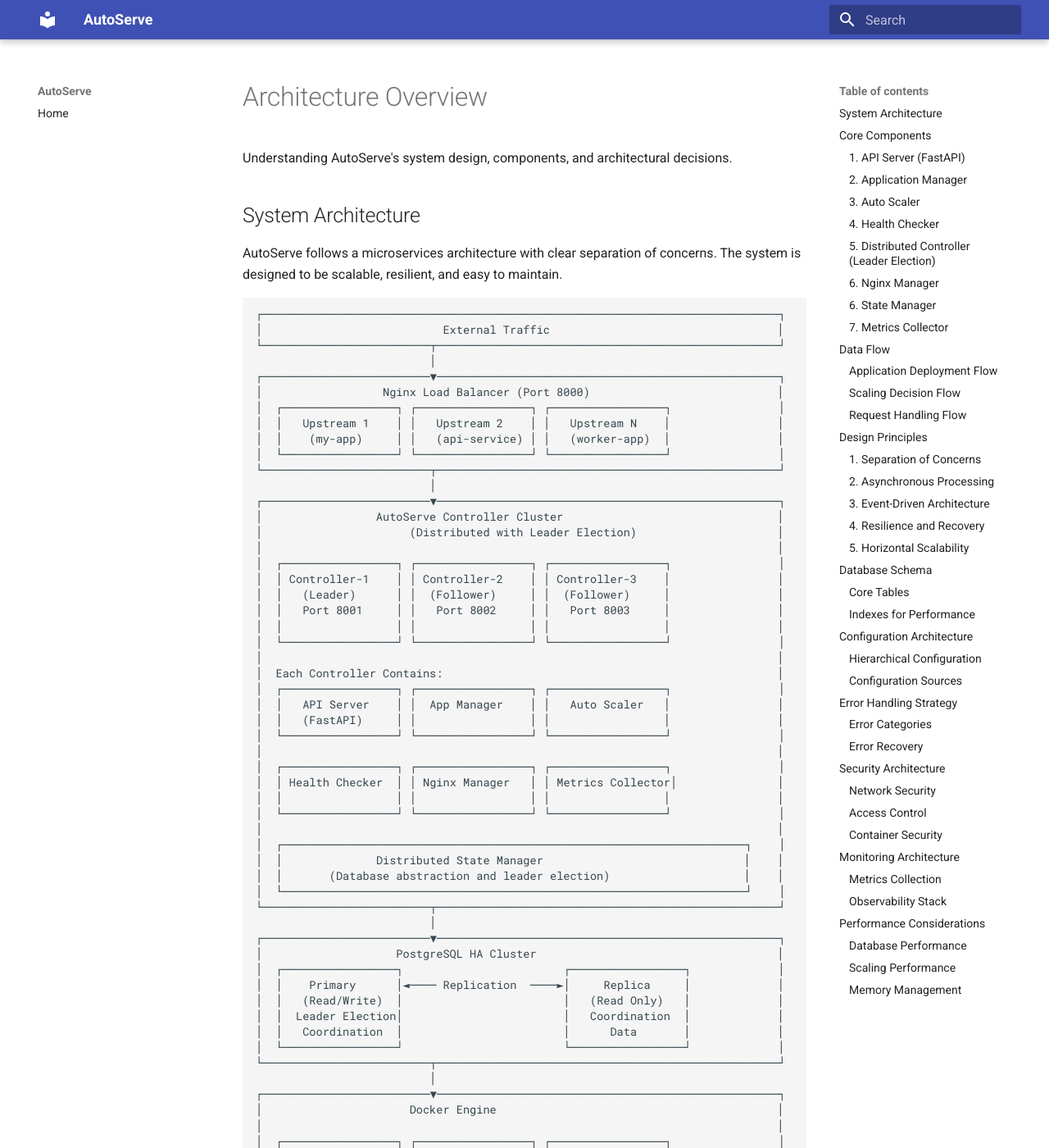
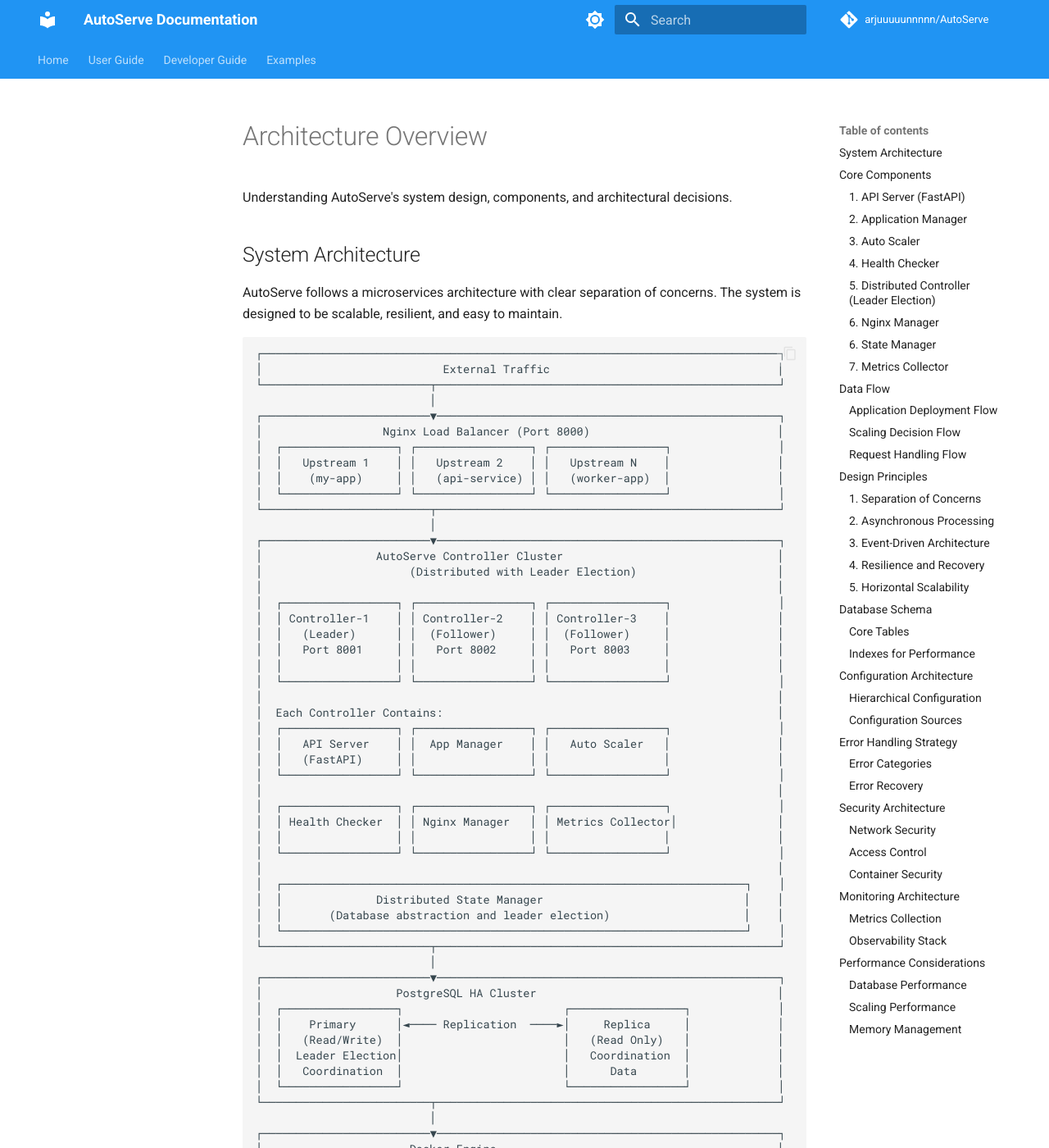
Before and after one commit to arjuuuuunnnnn/Orchestry, an MkDocs documentation site: the page built from docs/developer-guide/architecture.md, in a window 1280 px wide and 1400 px high. Shown: the whole window at 82% size. Built offline with MkDocs 1.6.1 and Material for MkDocs 9.7.7, drawn with Linux system fonts in a browser that asks for light colours; comment, search, counter and statistics services are not loaded; the version menu is left out; some of the changed text lies outside the part shown.

Commit message:
docs update

```diff
--- a/mkdocs.yml
+++ b/mkdocs.yml
@@ -1,12 +1,64 @@
-site_name: AutoServe
+site_name: AutoServe Documentation
 site_url: https://arjuuuuunnnnn.github.io/AutoServe/
-use_directory_urls: false
+site_description: AutoServe - Container Orchestration and Auto-Scaling Platform
+use_directory_urls: true
+repo_url: https://github.com/arjuuuuunnnnn/AutoServe
+repo_name: arjuuuuunnnnn/AutoServe
 
 nav:
   - Home: README.md
 
+  - User Guide:
+    - Quick Start: docs/user-guide/quick-start.md
+    - CLI Reference: docs/user-guide/cli-reference.md
+    - Application Specification: docs/user-guide/app-spec.md
+    - Configuration: docs/user-guide/configuration.md
+    - API Reference: docs/user-guide/api-reference.md
+    - Troubleshooting: docs/user-guide/troubleshooting.md
+
+  - Developer Guide:
+    - Architecture Overview: docs/developer-guide/architecture.md
+    - Core Components: docs/developer-guide/components.md
+    - Leader Election: docs/developer-guide/leader-election.md
+    - Database Schema: docs/developer-guide/database.md
+    - Scaling Algorithm: docs/developer-guide/scaling.md
+    - Health Monitoring: docs/developer-guide/health.md
+    - Load Balancing: docs/developer-guide/load-balancing.md
+    - Development Setup: docs/developer-guide/development.md
+    - Extensions: docs/developer-guide/extensions.md
+
+  - Examples:
+    - Sample Applications: docs/examples/applications.md
+
 theme:
   name: material
+  palette:
+    # Palette toggle for light mode
+    - scheme: default
+      primary: blue
+      accent: blue
+      toggle:
+        icon: material/brightness-7
+        name: Switch to dark mode
+
+    # Palette toggle for dark mode
+    - scheme: slate
+      primary: blue
+      accent: blue
+      toggle:
+        icon: material/brightness-4
+        name: Switch to light mode
+
+  features:
+    - navigation.tabs
+    - navigation.sections
+    - navigation.expand
+    - navigation.top
+    - search.highlight
+    - search.share
+    - content.code.copy
+    - content.code.annotate
+
 site_dir: site
 
 plugins:
@@ -15,3 +67,25 @@ plugins:
 markdown_extensions:
   - toc:
       permalink: true
+      toc_depth: 3
+  - admonition
+  - pymdownx.details
+  - pymdownx.superfences
+  - pymdownx.highlight:
+      anchor_linenums: true
+  - pymdownx.inlinehilite
+  - pymdownx.snippets
+  - pymdownx.tabbed:
+      alternate_style: true
+  - attr_list
+  - md_in_html
+  - pymdownx.emoji:
+      emoji_index: !!python/name:material.extensions.emoji.twemoji
+      emoji_generator: !!python/name:material.extensions.emoji.to_svg
+
+extra:
+  social:
+    - icon: fontawesome/brands/github
+      link: https://github.com/arjuuuuunnnnn/AutoServe
+  version:
+    provider: mike
```
Also changed, not shown: 1 other file.
